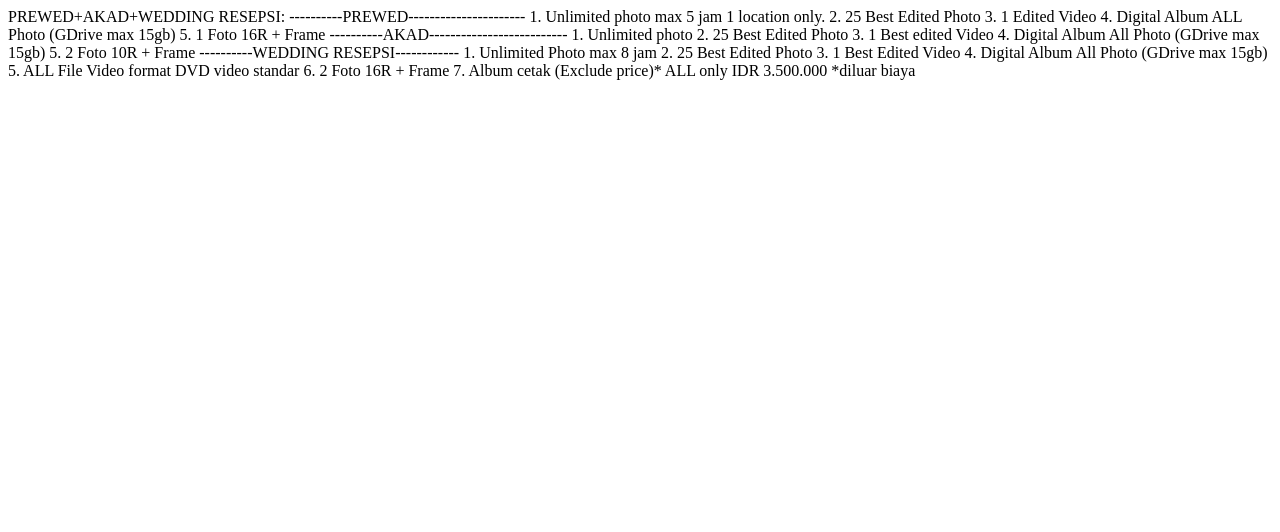
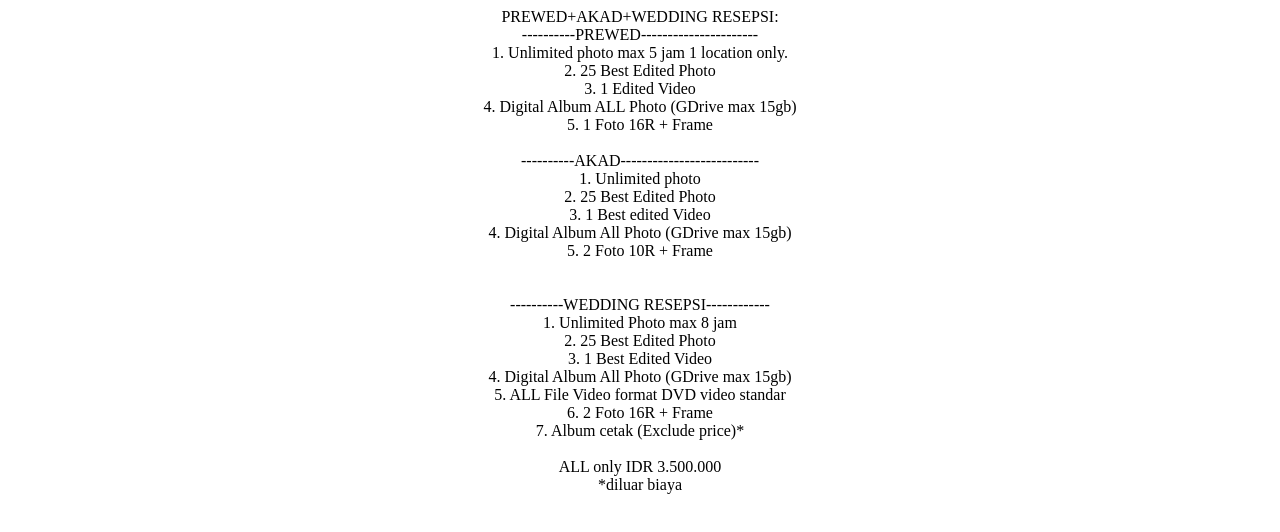
Before and after one commit to angga-prs/dwimatra_visual, a plain HTML site: page index.html in a window 1280 px wide. Drawn offline with Linux system fonts and the light colour scheme.

Commit message:
Add files via upload

```diff
--- a/index.html
+++ b/index.html
@@ -3,33 +3,33 @@
 <head>
 	<title>Dwimatra Visual</title>
 </head>
-<body>
-	PREWED+AKAD+WEDDING RESEPSI:
-----------PREWED----------------------
-1. Unlimited photo max 5 jam 1 location only.
-2. 25 Best Edited Photo
-3. 1 Edited Video
-4. Digital Album ALL Photo (GDrive max 15gb)
-5. 1 Foto 16R + Frame
-
-----------AKAD--------------------------
-1. Unlimited photo
-2. 25 Best Edited Photo
-3. 1 Best edited Video
-4. Digital Album All Photo (GDrive max 15gb)
-5. 2 Foto 10R + Frame
-
-
-----------WEDDING RESEPSI------------
-1. Unlimited Photo max 8 jam
-2. 25 Best Edited Photo
-3. 1 Best Edited Video
-4. Digital Album All Photo (GDrive max 15gb)
-5. ALL File Video format DVD video standar
-6. 2 Foto 16R + Frame
-7. Album cetak (Exclude price)*
-
-ALL only IDR 3.500.000
-*diluar biaya
+<body style="text-align: center;">
+	PREWED+AKAD+WEDDING RESEPSI:<br>
+----------PREWED----------------------<br>
+1. Unlimited photo max 5 jam 1 location only.<br>
+2. 25 Best Edited Photo<br>
+3. 1 Edited Video<br>
+4. Digital Album ALL Photo (GDrive max 15gb)<br>
+5. 1 Foto 16R + Frame<br>
+<br>
+----------AKAD--------------------------<br>
+1. Unlimited photo<br>
+2. 25 Best Edited Photo<br>
+3. 1 Best edited Video<br>
+4. Digital Album All Photo (GDrive max 15gb)<br>
+5. 2 Foto 10R + Frame<br>
+<br>
+<br>
+----------WEDDING RESEPSI------------<br>
+1. Unlimited Photo max 8 jam<br>
+2. 25 Best Edited Photo<br>
+3. 1 Best Edited Video<br>
+4. Digital Album All Photo (GDrive max 15gb)<br>
+5. ALL File Video format DVD video standar<br>
+6. 2 Foto 16R + Frame<br>
+7. Album cetak (Exclude price)*<br>
+<br>
+ALL only IDR 3.500.000<br>
+*diluar biaya<br>
 </body>
 </html>
```
